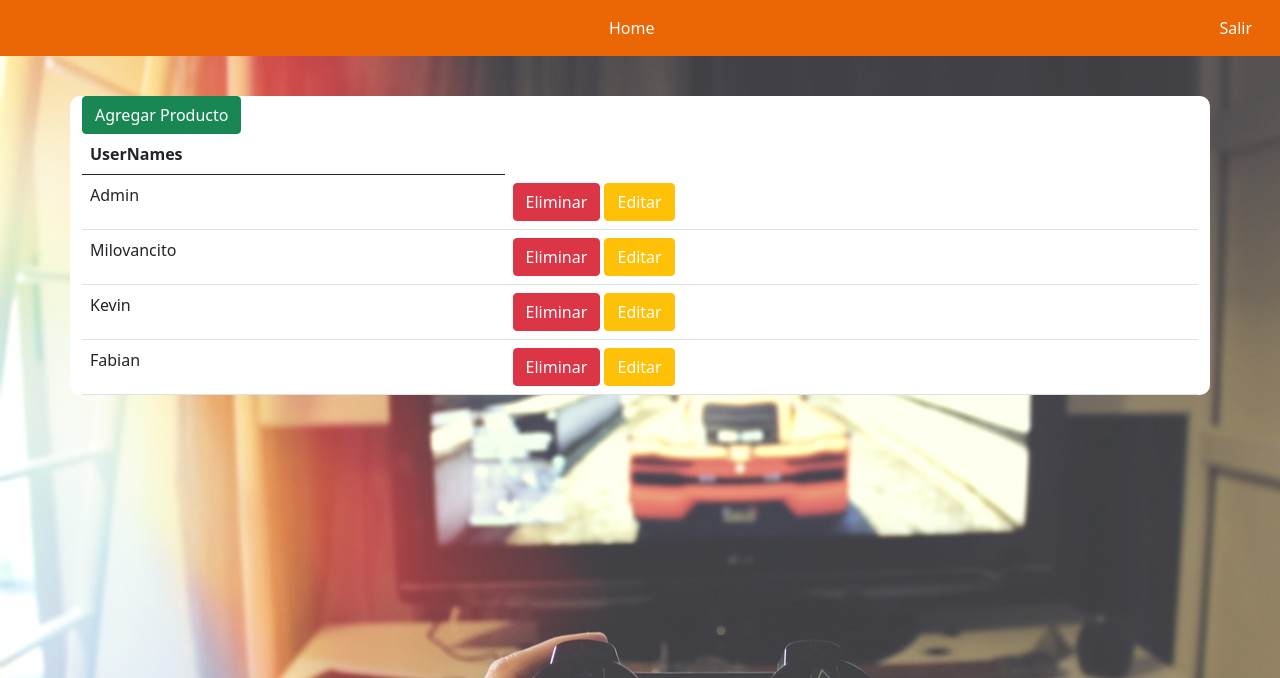
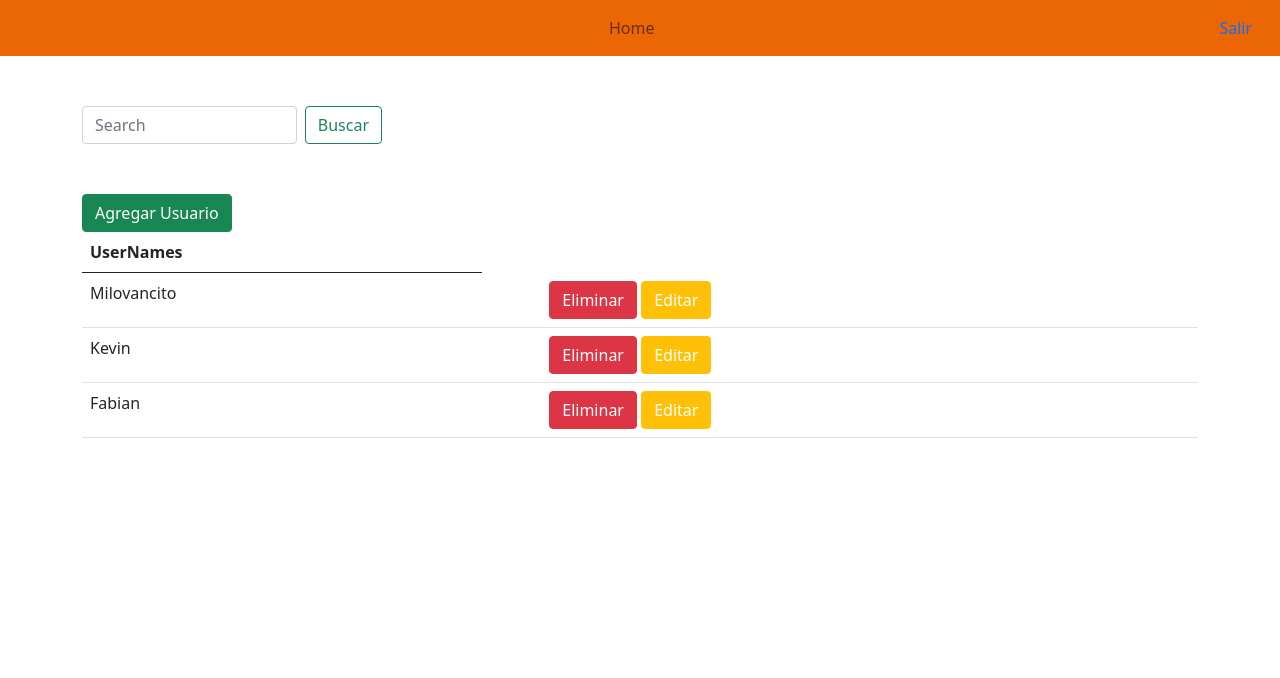
Before and after one commit to madv1ll/Odyssey, a Django app: page /user/users/ in a window 1280 px wide. Shown: the top 678 px of the page. Run offline with Django 4.2, Linux system fonts and the light colour scheme; data comes from the database, SQL or seed files in the repository; both versions use the stored data as it was after the commit; some libraries are stand-ins or nearby versions.

Commit message:
barras de busqueda de producto categoria usuario proveedor

```diff
--- a/odyssey_web/static/css/admin.css
+++ b/odyssey_web/static/css/admin.css
@@ -25,6 +25,7 @@ body {
 
 #homeAdmin{
     margin-top: 40px;
+
 }
 
 #proveedores{
@@ -54,3 +55,8 @@ body {
     border-radius: 10px;
     margin-top: 40px;
 }
+
+#barraBusqueda{
+    width: 400px;
+    margin-top: 40px;
+}
--- a/odyssey_web/static/css/user.css
+++ b/odyssey_web/static/css/user.css
@@ -1,3 +1,8 @@
+.btn a{
+    text-decoration: none;
+    color: white;
+
+}
 #cajaRegister{
     background-color: white;
     margin-top: 50px;
@@ -14,3 +19,12 @@
     text-align: center;
     color: white;
 }
+
+#barraBusqueda{
+    width: 300px;
+    margin-top: 50px;
+}
+
+#user{
+    margin-top: 50px;
+}
--- a/odyssey_web/user/templates/user/baseUser.html
+++ b/odyssey_web/user/templates/user/baseUser.html
@@ -7,7 +7,7 @@
     <meta charset="utf-8">
     <meta name="viewport" content="width=device-width, initial-scale=1">
 
-    <link rel="stylesheet" href="{% static 'css/admin.css' %}">
+    <link rel="stylesheet" href="{% static 'css/user.css' %}">
 
     <!-- Bootstrap CSS -->
     <link href="https://cdn.jsdelivr.net/npm/bootstrap@5.0.2/dist/css/bootstrap.min.css" rel="stylesheet"
--- a/odyssey_web/user/templates/user/listaUsuarios.html
+++ b/odyssey_web/user/templates/user/listaUsuarios.html
@@ -1,9 +1,65 @@
-{% include 'user/baseUser.html' %}
 {% load crispy_forms_tags %}
 {% load static %}
 
-<div class="container-sm" id="producto">
-    <button type="button" class="btn btn-success"><a href="{% url 'agregar_producto' %}">Agregar Producto</a></button>
+<!doctype html>
+<html lang="en">
+
+<head>
+    <!-- Required meta tags -->
+    <meta charset="utf-8">
+    <meta name="viewport" content="width=device-width, initial-scale=1">
+
+    <link rel="stylesheet" href="{% static 'css/user.css' %}">
+
+    <!-- Bootstrap CSS -->
+    <link href="https://cdn.jsdelivr.net/npm/bootstrap@5.0.2/dist/css/bootstrap.min.css" rel="stylesheet"
+        integrity="sha384-EVSTQN3/azprG1Anm3QDgpJLIm9Nao0Yz1ztcQTwFspd3yD65VohhpuuCOmLASjC" crossorigin="anonymous">
+
+    <title>Hello, world!</title>
+</head>
+
+<body>
+    <section>
+        <nav class="navbar navbar-expand-lg navbar-light" style="background-color: #EB6604;">
+            <div class="container-fluid">
+                <a class="navbar-brand" href="#"></a>
+                <button class="navbar-toggler" type="button" data-bs-toggle="collapse" data-bs-target="#navbarNav"
+                    aria-controls="navbarNav" aria-expanded="false" aria-label="Toggle navigation">
+                    <span class="navbar-toggler-icon"></span>
+                </button>
+                <div class="collapse navbar-collapse" id="navbarNav">
+                    <ul class="navbar-nav m-auto">
+                        <li class="nav-item">
+                            <a class="nav-link active" aria-current="page" href="#"></a>
+                        </li>
+                        <li class="nav-item">
+                            <a class="nav-link" href="#"></a>
+                        </li>
+                        <li class="nav-item">
+                            <a class="nav-link" href="{% url 'administrador' %}">Home</a>
+                        </li>
+                    </ul>
+                    <li class="d-flex">
+                        <a class="nav-link" href="{% url 'home' %}" id="salir">Salir</a>
+                    </li>
+                </div>
+            </div>
+        </nav>
+    </section>
+
+
+    <div class="container-sm">
+
+        <form class="d-flex" id="barraBusqueda" method="GET">
+            <input class="form-control me-2" type="search" placeholder="Search" aria-label="Search" name="buscar"
+                value="{{request.GET.buscar}}">
+            <button class="btn btn-outline-success" type="submit">Buscar</button>
+        </form>
+
+    </div>
+
+    <div class="container-sm" id="user">
+        <button type="button" class="btn btn-success"><a href="{% url 'registro' %}">Agregar Usuario</a></button>
 
         <table class="table">
             <thead>
@@ -13,17 +69,28 @@
             </thead>
             <tbody>
                 {% for p in entity %}
+
                     <tr>
                         <td>{{ p.username | title }}</td>
+                        <td>{{ p.group | title }}</td>
                         <td>
-                    <button type="button" class="btn btn-danger"><a
-                            href="#">Eliminar</a></button>
-                    <button type="button" class="btn btn-warning"><a
-                            href="#">Editar</a></button>
+                            <button type="button" class="btn btn-danger"><a href="{% url 'eliminar_user' p.id %}">Eliminar</a></button>
+                            <button type="button" class="btn btn-warning"><a href="{% url 'modificar_usuario' p.id %}">Editar</a></button>
                         </td>
                     </tr>
+
+
                 {% endfor %}
             </tbody>
         </table>
 
     </div>
+
+
+    <!-- Option 1: Bootstrap Bundle with Popper -->
+    <script src="https://cdn.jsdelivr.net/npm/bootstrap@5.0.2/dist/js/bootstrap.bundle.min.js"
+        integrity="sha384-MrcW6ZMFYlzcLA8Nl+NtUVF0sA7MsXsP1UyJoMp4YLEuNSfAP+JcXn/tWtIaxVXM"
+        crossorigin="anonymous"></script>
+</body>
+
+</html>
--- a/odyssey_web/user/urls.py
+++ b/odyssey_web/user/urls.py
@@ -1,6 +1,6 @@
 from django.urls import path
 from django.contrib.auth.views import LoginView, LogoutView
-from .views import registro, users
+from .views import registro, users, eliminar, modificar_usuario
 
 urlpatterns = [
     path('registro/', registro, name="registro"),
@@ -8,5 +8,7 @@ urlpatterns = [
     path('logout/', LogoutView.as_view(template_name = 'web/home.html'), name='logout'),
     #administrar usuarios
     path('users/', users, name="users"),
+    path('eliminar_usuario/<id>/', eliminar, name="eliminar_user"),
+    path('modificar_usuario/<id>/', modificar_usuario, name="modificar_usuario"),
 
 ]
--- a/odyssey_web/user/views.py
+++ b/odyssey_web/user/views.py
@@ -1,10 +1,13 @@
 from email import message
+from email.headerregistry import Group
 from multiprocessing import context
 from django.shortcuts import render, redirect, get_object_or_404
+from django.db.models import Q
 from .forms import  CustomUserCreationForm
 from django.contrib.auth import authenticate, forms, login
 from django.contrib import messages
 from django.contrib.auth.models import User
+
 
 
 # Create your views here.
@@ -28,8 +31,35 @@ def registro(request):
 #administrar usuarios
 
 def users(request):
-    u = User.objects.all()
+    busqueda = request.GET.get("buscar")
+    u = User.objects.filter(is_staff = 0)
+    if busqueda:
+        u = User.objects.filter(
+            Q(username__icontains = busqueda)
+        ).distinct()
+
+    return render(request, 'user/listaUsuarios.html', {'entity':u})
+
+
+
+def eliminar(request, id):
+    user = get_object_or_404(User, id = id)
+    user.delete()
+    messages.success(request, "eliminado correctamente")
+    return redirect(to="users")
+
+
+def modificar_usuario(request, id):
+    user = get_object_or_404(User, id=id)
     data = {
-        'entity': u,
+        'form': CustomUserCreationForm(instance=user)
     }
-    return render(request, 'user/listaUsuarios.html', data)
+    if request.method == 'POST':
+        formulario = CustomUserCreationForm(data=request.POST, instance=user, files=request.FILES)
+        if formulario.is_valid():
+            formulario.save()
+            messages.success(request, "modificado correctamente")
+            return redirect(to="users")
+        else:
+            data["form"] = formulario
+    return render(request, 'user/modificar_usuario.html', data)
--- a/odyssey_web/web/templates/web/productos.html
+++ b/odyssey_web/web/templates/web/productos.html
@@ -4,8 +4,9 @@
 <section id="productos">
     <div class="container-sm">
 
-        <form class="d-flex" id="barraBusqueda">
-            <input class="form-control me-2" type="search" placeholder="Search" aria-label="Search">
+        <form class="d-flex" id="barraBusqueda" method="GET">
+            <input class="form-control me-2" type="search" placeholder="Search" aria-label="Search" name="buscar"
+                value="{{request.GET.buscar}}">
             <button class="btn btn-outline-success" type="submit">Buscar</button>
         </form>
 
```
Also changed, not shown: odyssey_web/producto/templates/categoria/listaCategorias.html (+7 -0 lines), odyssey_web/producto/templates/producto/listaProducto.html (+10 -0 lines), odyssey_web/producto/templates/proveedor/listaProveedores.html (+9 -0 lines), odyssey_web/producto/views.py (+39 -26 lines), odyssey_web/user/templates/user/modificar_usuario.html (added, +42 -0 lines), odyssey_web/web/views.py (+8 -4 lines), odyssey_web/db.sqlite3, odyssey_web/media/productos/04p3t61c_e18147e4-thumbnail-255x255_enJ874D.png (added), odyssey_web/media/productos/monitor_vAP0Dph.jpg (added), odyssey_web/media/productos/placaAsus_m8jEckM.jpg (added), odyssey_web/media/productos/teclado_0MT0AwB.jpg (added). Lines whose indentation alone changed are shown as unchanged.
